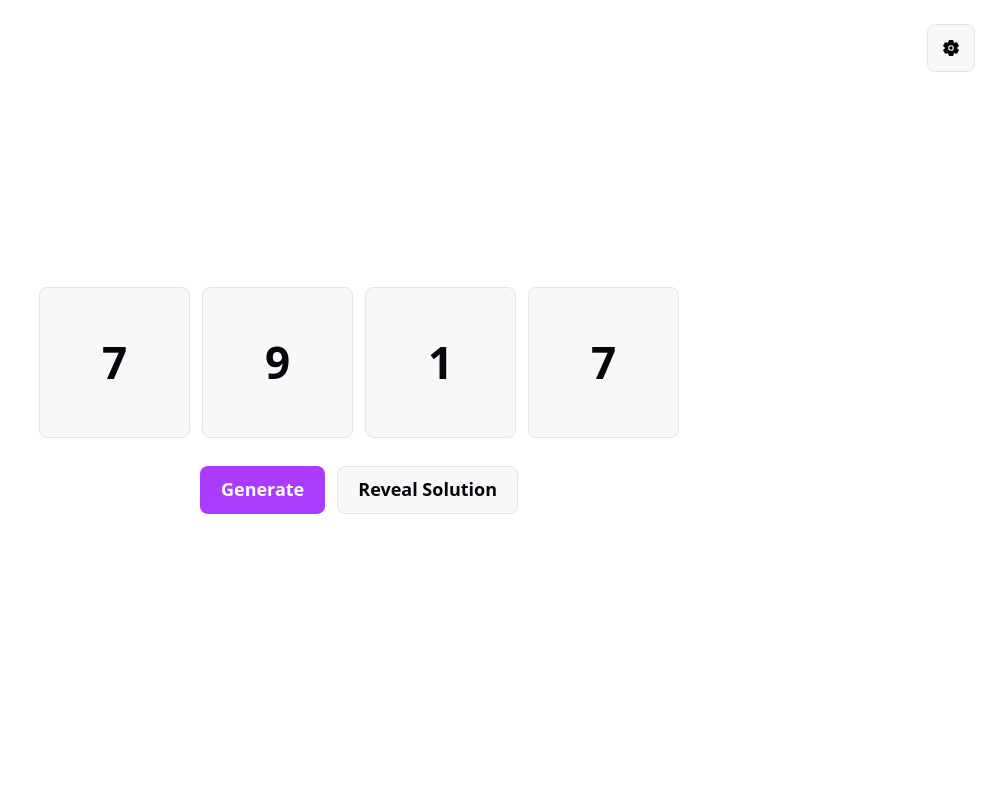
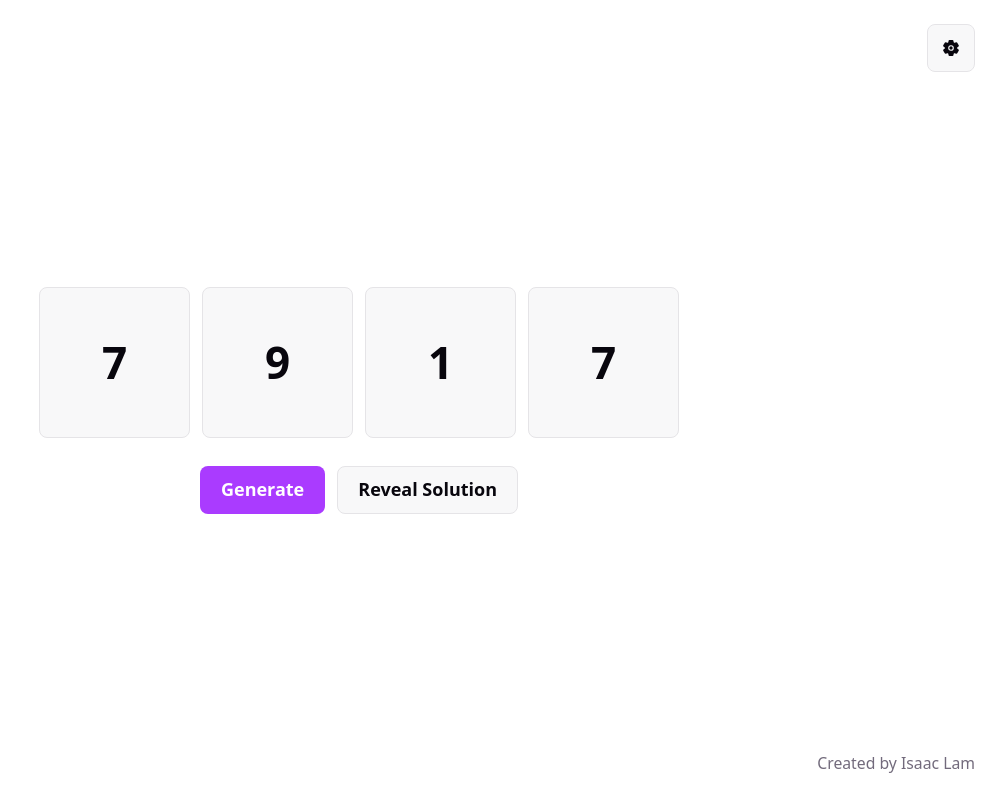
Before and after one commit to is-a-clam/Game-24, a React (Vite) app: page / in a window 1280 px wide. Shown: the whole page, without its empty margins (281-1280 px from the left). Built offline with nearby package versions, Linux system fonts and the light colour scheme.

Commit message:
Updated readme and credits

```diff
--- a/src/App.css
+++ b/src/App.css
@@ -27,6 +27,18 @@
 }
 .options-trigger:hover {
   background: var(--panel-bg-hover);
+}
+
+.credits {
+  position: fixed;
+  bottom: var(--space-lg);
+  right: var(--space-lg);
+  z-index: 10;
+  font-size: 0.875rem;
+  color: var(--text);
+  pointer-events: none;
+  opacity: 0.95;
+  margin: 0;
 }
 
 .game-view {
--- a/src/App.tsx
+++ b/src/App.tsx
@@ -62,6 +62,10 @@ export default function App() {
       >
         <IoSettings />
       </button>
+
+      <footer className='credits' aria-hidden='true'>
+        Created by Isaac Lam
+      </footer>
 
       <section className='game-view' aria-label='24 Game'>
         <div className='number-grid' aria-label='Current puzzle numbers'>
```
Also changed, not shown: 1 other file (tests, documents, lock files or other folders).
